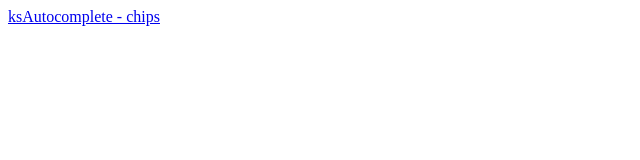
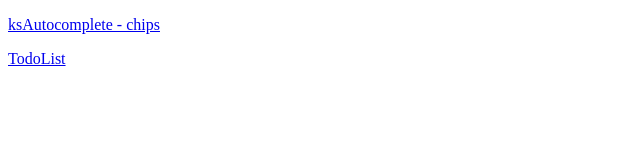
Before and after one commit to Polioli/js-assignments, a plain HTML site: page index.html in a window 1280 px wide. Shown: the whole page, without its empty margins (0-640 px from the left). Drawn offline with Linux system fonts and the light colour scheme.

Commit message:
Update index.html

```diff
--- a/index.html
+++ b/index.html
@@ -5,6 +5,7 @@
   <title>Demo</title>
 </head>
 <body>
-  <a href="./ksAutocomplete/index.html">ksAutocomplete - chips</a>
+  <p><a href="./ksAutocomplete/index.html">ksAutocomplete - chips</a></p>
+  <p><a href="./todoList/index.html">TodoList</a></p>
 </body>
 </html>
```
